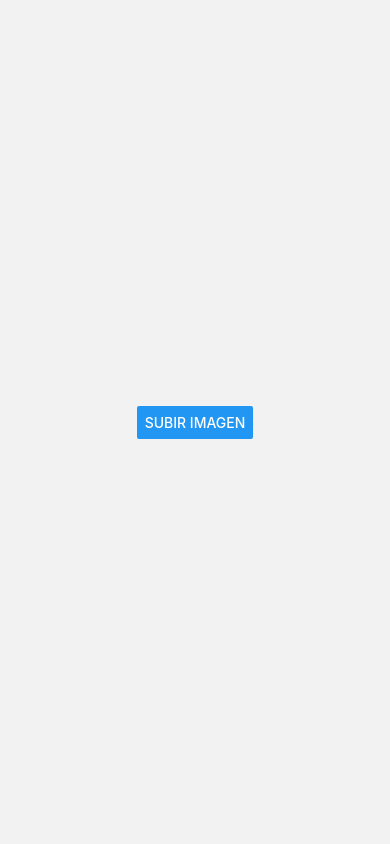
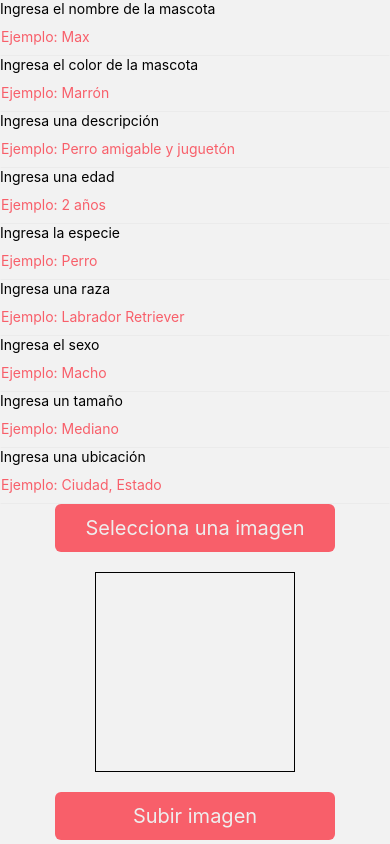
Before and after one commit to HaroldOsorioFlores/petHomeConnect-App, a React Native app: screen /AddPet in a window 390 px wide. Built offline with nearby package versions, Linux system fonts and the light colour scheme.

Commit message:
Page AddPet in process

```diff
--- a/package.json
+++ b/package.json
@@ -28,7 +28,9 @@
     "react-native-image-resizer": "^1.4.5",
     "react-native-safe-area-context": "4.5.0",
     "react-native-screens": "~3.20.0",
-    "react-native-web": "~0.18.10"
+    "react-native-uuid": "^2.0.1",
+    "react-native-web": "~0.18.10",
+    "uuid": "^9.0.0"
   },
   "devDependencies": {
     "@babel/core": "^7.20.0",
--- a/src/components/button/Button.jsx
+++ b/src/components/button/Button.jsx
@@ -4,7 +4,14 @@ import styles from "./Button.style";
 const Button = ({ navigation, nav, name, handPress }) => {
   return (
     <TouchableOpacity
-      onPress={name === "Ingresar" || name === "Registrarse"  ? handPress : () => navigation.navigate(nav)}
+      onPress={
+        name === "Ingresar" ||
+        name === "Registrarse" ||
+        name === "Selecciona una imagen" ||
+        name === "Subir imagen"
+          ? handPress
+          : () => navigation.navigate(nav)
+      }
       style={styles.buttonView}
     >
       <Text style={styles.text}> {name} </Text>
--- a/src/components/imagePicker/ImagePicker.jsx
+++ /dev/null
@@ -1,43 +0,0 @@
-import React from "react";
-import { Button, View } from "react-native";
-import { storage } from "@react-native-firebase/storage";
-import firestore from "@react-native-firebase/firestore";
-
-export default function ImagePickerPet() {
-  const handleImageUpload = async () => {
-    // Obtener referencia a Firebase Storage
-    const storageRef = storage().ref("images");
-
-    // Ruta de la imagen en Firebase Storage
-    const imagePath = "images/dobermanReact.avif";
-
-    try {
-      // Subir imagen a Firebase Storage
-      await storageRef.child(imagePath).putFile(localImagePath);
-
-      // Obtener URL de descarga pública de la imagen
-      const downloadURL = await storageRef.child(imagePath).getDownloadURL();
-
-      // Guardar la URL en Firestore
-      const mascotaRef = firestore()
-        .collection("mascotas")
-        .doc("ID_DE_LA_MASCOTA");
-      await mascotaRef.update({
-        imagen: downloadURL,
-      });
-
-      console.log("URL de imagen guardada en Firestore correctamente");
-    } catch (error) {
-      console.error(
-        "Error al subir la imagen o guardar la URL en Firestore:",
-        error
-      );
-    }
-  };
-
-  return (
-    <View style={{ justifyContent: "center", alignItems: "center", flex: 1 }}>
-      <Button title="Subir imagen" onPress={handleImageUpload} />
-    </View>
-  );
-}
--- /dev/null
+++ b/src/components/imagePicker/ImagePickerPet.jsx
@@ -0,0 +1,60 @@
+import React, { useState, useEffect } from "react";
+import { Image, View, Platform } from "react-native";
+import * as ImagePicker from "expo-image-picker";
+
+// nosotros
+import { uploadFile } from "../../services/firestoreService";
+import Button from "../button/Button";
+import styles from "./ImagePickerPet.style";
+// REAPASAR
+const ImagePickerPet = () => {
+  const [image, setImage] = useState(null);
+
+  const pickImage = async () => {
+    const result = await ImagePicker.launchImageLibraryAsync({
+      mediaTypes: ImagePicker.MediaTypeOptions.All,
+      allowsEditing: true,
+      aspect: [4, 3],
+      quality: 1,
+    });
+
+    console.log(result);
+    if (!result.cancelled) {
+      setImage(result.uri);
+      // Call uploadImageFile with the updated image URI
+    }
+  };
+  // REAPASAR
+  const uploadImageFile = async () => {
+    try {
+      const response = await fetch(image);
+      const blob = await response.blob();
+
+      // Pass the blob to the uploadFile function
+      uploadFile(blob);
+    } catch (error) {
+      console.error("Error uploading image file:", error);
+    }
+  };
+
+  return (
+    <View
+      style={{
+        flex: 1,
+        alignItems: "center",
+        justifyContent: "center",
+        gap: 20,
+      }}
+    >
+      <Button name="Selecciona una imagen" handPress={pickImage} />
+      <View style={styles.box_image}>
+        {image && (
+          <Image source={{ uri: image }} style={{ width: 200, height: 200 }} />
+        )}
+      </View>
+      <Button name="Subir imagen" handPress={uploadImageFile} />
+    </View>
+  );
+};
+
+export default ImagePickerPet;
--- /dev/null
+++ b/src/components/imagePicker/ImagePickerPet.style.js
@@ -0,0 +1,12 @@
+import { StyleSheet } from "react-native";
+
+const styles = StyleSheet.create({
+  box_image: {
+    width: 200,
+    height: 200,
+    borderColor: "black",
+    borderWidth: 1
+  },
+});
+
+export default styles;
--- a/src/pages/addPet/AddPet.jsx
+++ b/src/pages/addPet/AddPet.jsx
@@ -1,18 +1,57 @@
+import React from "react";
 import { View, Text } from "react-native";
 import { Input } from "../../components";
-import ImagePickerPet from "../../components/imagePicker/ImagePicker";
+import ImagePickerPet from "../../components/imagePicker/ImagePickerPet";
 
-const data = [{ name: "Ingresa el nombre de la mascota" }];
+const data = [
+  {
+    key: "name",
+    label: "Ingresa el nombre de la mascota",
+    description: "Ejemplo: Max",
+  },
+  {
+    key: "color",
+    label: "Ingresa el color de la mascota",
+    description: "Ejemplo: Marrón",
+  },
+  {
+    key: "description",
+    label: "Ingresa una descripción",
+    description: "Ejemplo: Perro amigable y juguetón",
+  },
+  { key: "age", label: "Ingresa una edad", description: "Ejemplo: 2 años" },
+  {
+    key: "species",
+    label: "Ingresa la especie",
+    description: "Ejemplo: Perro",
+  },
+  {
+    key: "breed",
+    label: "Ingresa una raza",
+    description: "Ejemplo: Labrador Retriever",
+  },
+  { key: "sex", label: "Ingresa el sexo", description: "Ejemplo: Macho" },
+  { key: "size", label: "Ingresa un tamaño", description: "Ejemplo: Mediano" },
+  {
+    key: "location",
+    label: "Ingresa una ubicación",
+    description: "Ejemplo: Ciudad, Estado",
+  },
+];
+
 const AddPet = () => {
   return (
-    <>
-      {/* <View>
+    <View>
+      <View>
         {data.map((item, index) => (
-          <Input name={item.name} />
+          <View key={index}>
+            <Text>{item.label}</Text>
+            <Input name={item.description} />
+          </View>
         ))}
-      </View> */}
+      </View>
       <ImagePickerPet />
-    </>
+    </View>
   );
 };
 
--- a/src/pages/adopt/Adopt.jsx
+++ b/src/pages/adopt/Adopt.jsx
@@ -1,14 +1,35 @@
-import { View, Text } from "react-native";
+import { View, Text, Image } from "react-native";
 import styles from "./Adopt.style";
-import AddPet from "../addPet/AddPet";
 import { Button } from "../../components";
+import { useState, useEffect } from "react";
+import { petsCollection } from "../../services/firestoreService";
+import { db } from "../../services/firebaseConfig";
+const Adopt = ({ navigation }) => {
+  const [pets, setPets] = useState([]);
 
-const Adopt = ({ navigation }) => {
+  useEffect(() => {
+    const fetchPets = async () => {
+      // Llamar a la función de servicio para obtener la colección de mascotas
+      const querySnapshot = await petsCollection(db);
+
+      // Obtener los datos de las mascotas de querySnapshot
+      const petsData = querySnapshot.docs.map((doc) => doc.data());
+
+      // Actualizar el estado con los datos de las mascotas
+      setPets(petsData);
+    };
+
+    fetchPets();
+  }, []);
+
   return (
     <>
       <View style={styles.container_page}>
         <Text>Adopt me</Text>
         <Button name="Añade una mascota" nav="AddPet" navigation={navigation} />
+        {pets.map((item, index) => (
+          <Image key={index} source={{ uri: item.image }} />
+        ))}
       </View>
     </>
   );
--- a/src/services/firebaseConfig.js
+++ b/src/services/firebaseConfig.js
@@ -1,6 +1,7 @@
 import { initializeApp } from "firebase/app";
 import { getFirestore } from "firebase/firestore";
 import Constants from "expo-constants";
+import { getStorage } from "firebase/storage";
 
 const firebaseConfig = {
   apiKey: Constants.manifest.extra.apiKey,
@@ -15,3 +16,5 @@ const firebaseConfig = {
 export const app = initializeApp(firebaseConfig);
 
 export const db = getFirestore(app);
+
+export const storage = getStorage(app);
--- a/src/services/firestoreService.js
+++ b/src/services/firestoreService.js
@@ -1,10 +1,11 @@
-import { collection, addDoc } from "firebase/firestore";
+import { ref, uploadBytes } from "firebase/storage";
+import { storage } from "./firebaseConfig";
+import uuid from 'react-native-uuid';
+export const uploadFile = async (file) => {
+  const storageRef = ref(storage, uuid.v4());
 
-export const petsCollection = async (pets) => {
-  try {
-    const docRef = await addDoc(collection(db, "pets"), pets);
-    console.log("Document written with ID: ", docRef.id);
-  } catch (e) {
-    console.error("Error adding document: ", e);
-  }
+  // 'file' comes from the Blob or File API
+  uploadBytes(storageRef, file).then((snapshot) => {
+    console.log("Uploaded a blob or file!");
+  });
 };
```
Also changed, not shown: src/services/firebaseCollections.js (added, +12 -0 lines), 1 other file (tests, documents, lock files or other folders).
